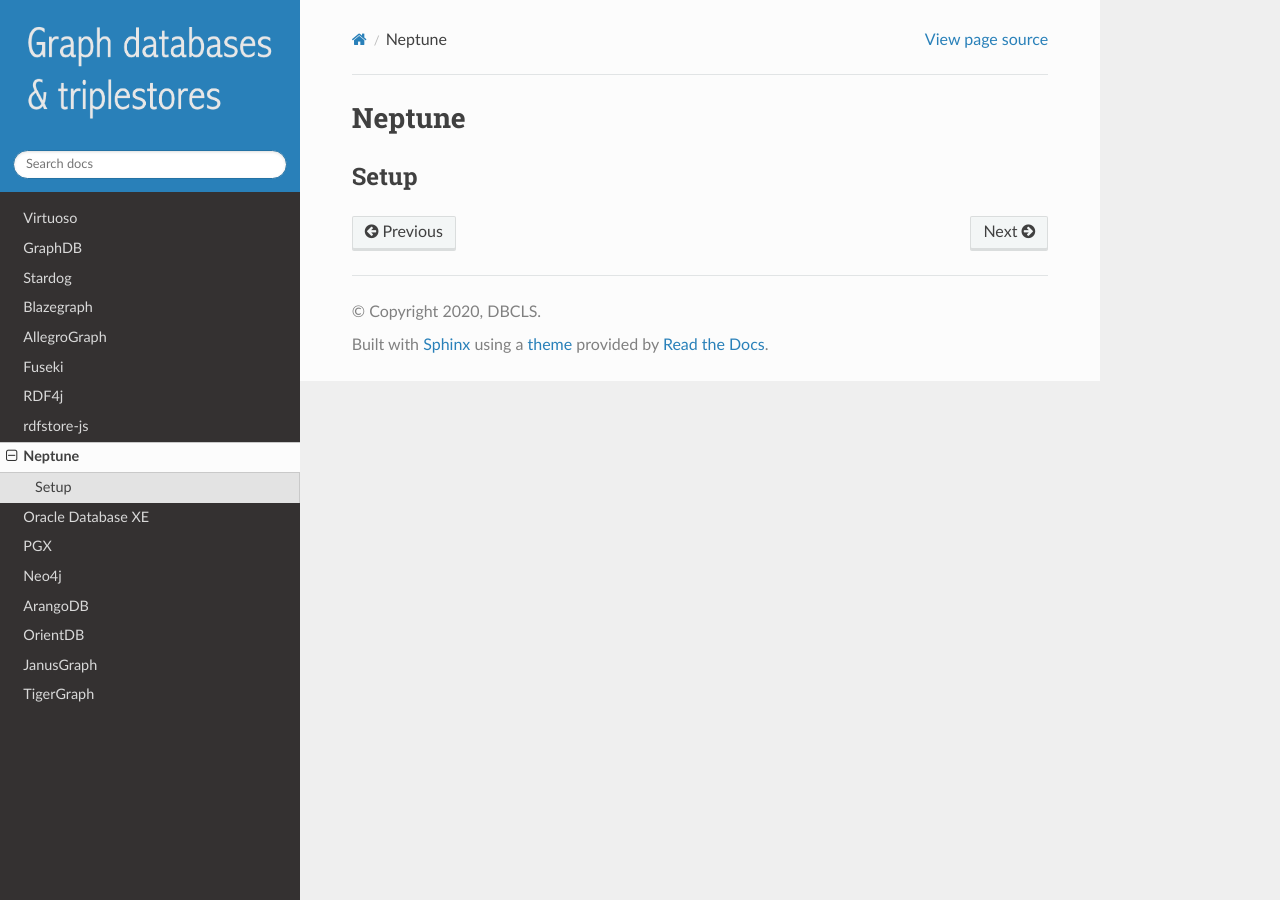
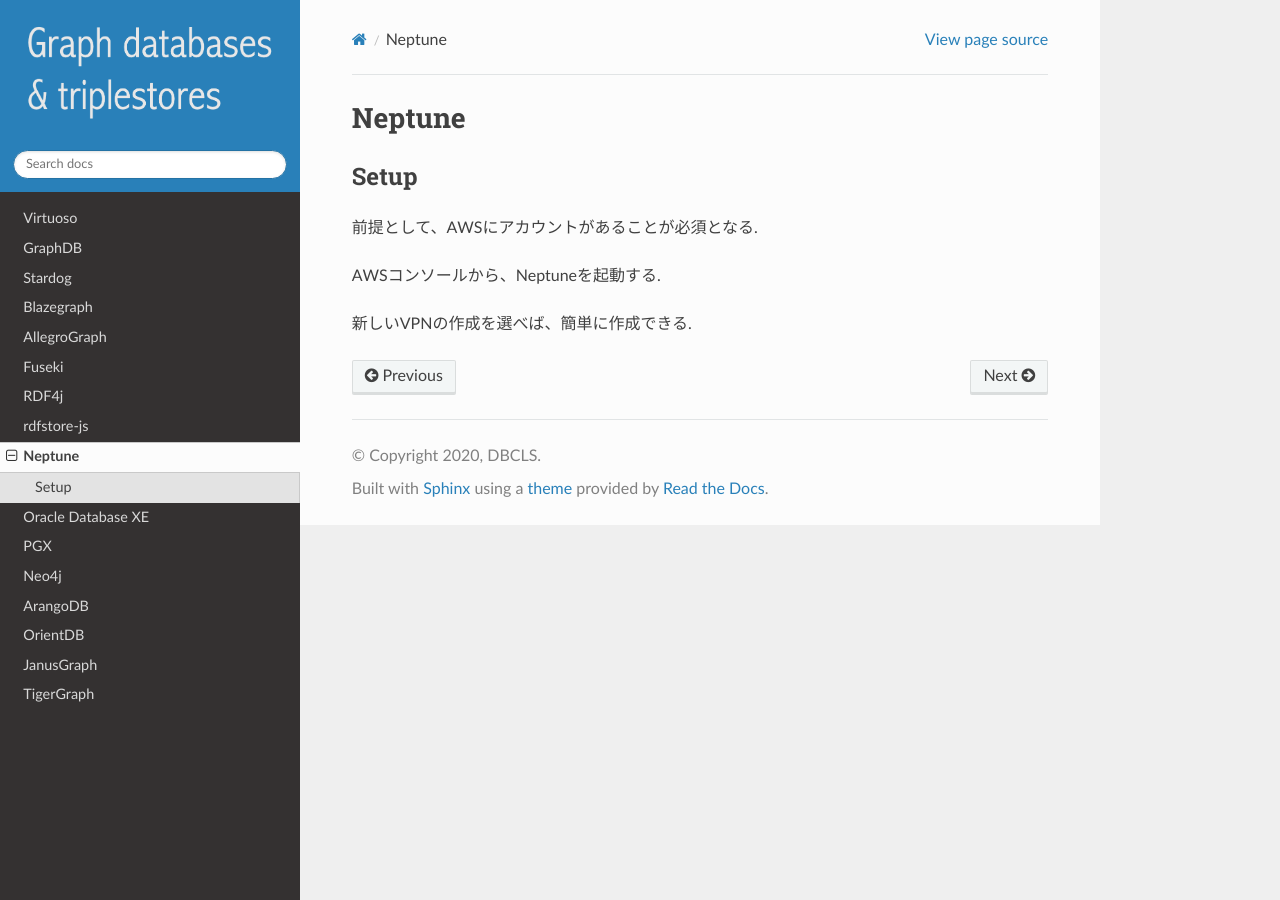
Before and after one commit to dbcls/graphdbs, a Sphinx documentation site: the page built from docs/md/neptune.md, in a window 1280 px wide. Built offline with Sphinx 7.4.7 and the Read the Docs theme 2.0.0, drawn with Linux system fonts in a browser that asks for light colours.

Commit message:
Update neptune.md

```diff
--- a/docs/md/neptune.md
+++ b/docs/md/neptune.md
@@ -1,3 +1,9 @@
 # Neptune
 
 ## Setup
+
+前提として、AWSにアカウントがあることが必須となる.
+
+AWSコンソールから、Neptuneを起動する.
+
+新しいVPNの作成を選べば、簡単に作成できる.
```
